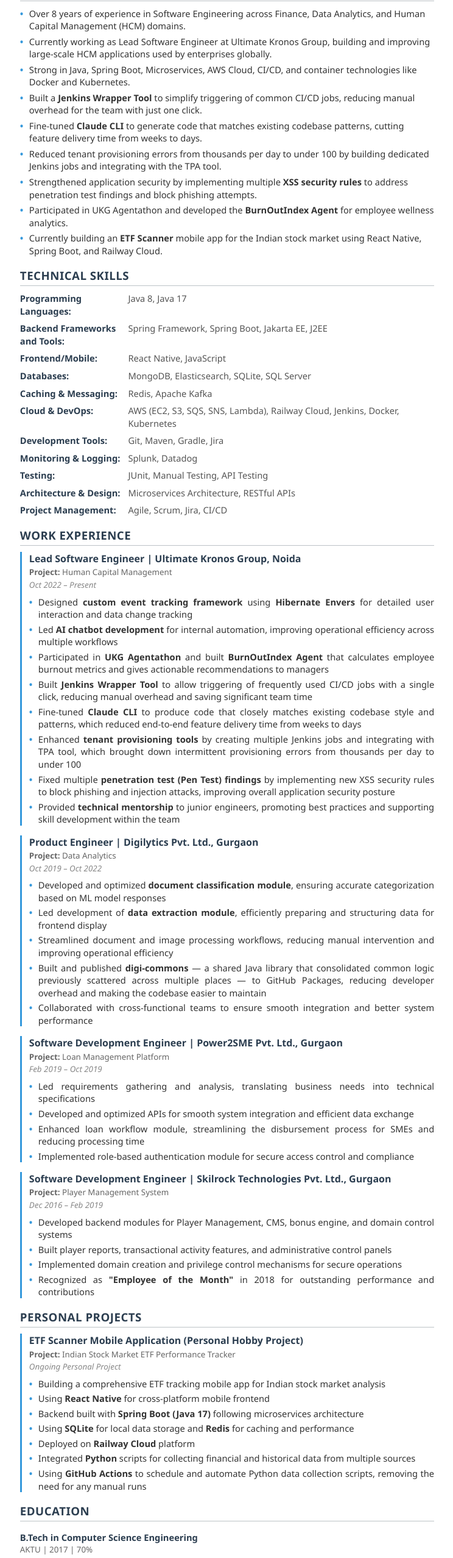
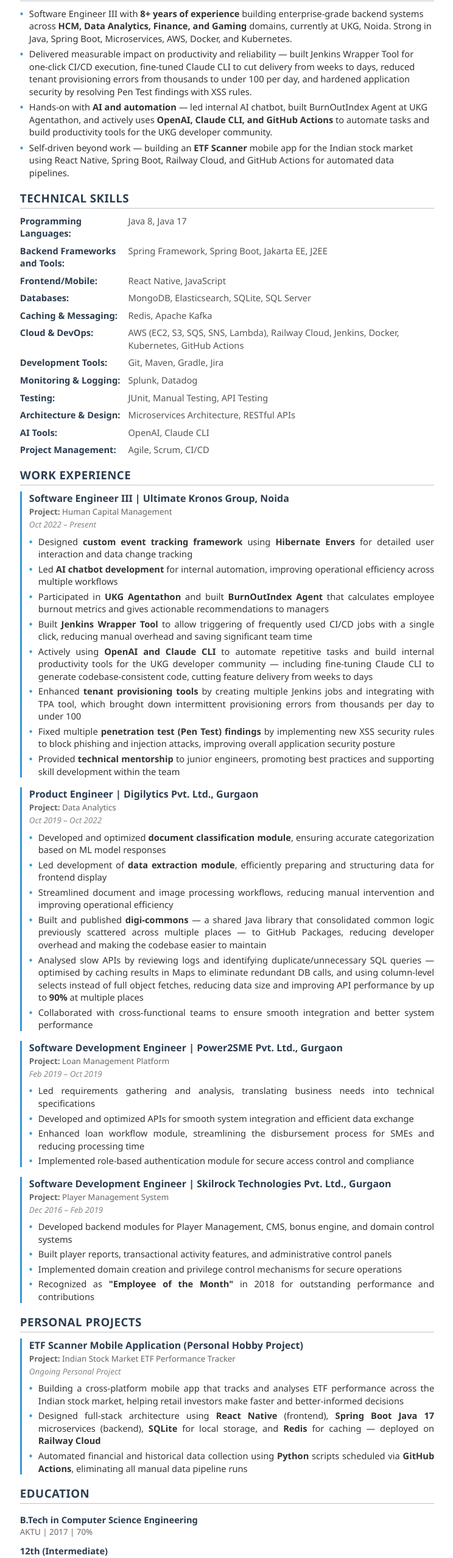
Before and after one commit to iampankajkumar/iampankajkumar.github.io, a plain HTML site: page resume.html in a window 1280 px wide. Shown: the part 240-2795 px from the top of the page at 61% size, without its empty margins (267-1011 px from the left). Drawn offline with Linux system fonts and the light colour scheme.

Commit message:
Revise resume content and structure
Updated resume details, including job title, experience, and skills. Removed highlights section and added education details.

```diff
--- a/resume.html
+++ b/resume.html
@@ -235,9 +235,9 @@
 
     <div class="header">
         <h1>PANKAJ KUMAR</h1>
-        <div style="font-size: 12pt; color: #2c3e50; margin-bottom: 8px;">Lead Software Engineer (Java/J2EE/Jakarta EE)</div>
+        <div style="font-size: 12pt; color: #2c3e50; margin-bottom: 8px;">Software Engineer III (Java/J2EE/Jakarta EE)</div>
         <div class="contact-info">
-            <strong>Email:</strong> pankajkumar.01869@gmail.com | <strong>Mobile:</strong> +91-8010215963<br>
+            <strong>Email:</strong> <a href="/cdn-cgi/l/email-protection" class="__cf_email__" data-cfemail="e393828d88828988968e8291cdd3d2dbd5daa3848e828a8fcd808c8e">[email&#160;protected]</a> | <strong>Mobile:</strong> +91-8010215963<br>
             <strong>Location:</strong> Noida, Uttar Pradesh | <strong>LinkedIn:</strong> www.linkedin.com/in/iampankajkumar
         </div>
     </div>
@@ -245,15 +245,10 @@
     <div class="section summary">
         <h2 class="section-title">Profile Summary</h2>
         <ul>
-            <li>Over 8 years of experience in Software Engineering across Finance, Data Analytics, and Human Capital Management (HCM) domains.</li>
-            <li>Currently working as Lead Software Engineer at Ultimate Kronos Group, building and improving large-scale HCM applications used by enterprises globally.</li>
-            <li>Strong in Java, Spring Boot, Microservices, AWS Cloud, CI/CD, and container technologies like Docker and Kubernetes.</li>
-            <li>Built a <strong>Jenkins Wrapper Tool</strong> to simplify triggering of common CI/CD jobs, reducing manual overhead for the team with just one click.</li>
-            <li>Fine-tuned <strong>Claude CLI</strong> to generate code that matches existing codebase patterns, cutting feature delivery time from weeks to days.</li>
-            <li>Reduced tenant provisioning errors from thousands per day to under 100 by building dedicated Jenkins jobs and integrating with the TPA tool.</li>
-            <li>Strengthened application security by implementing multiple <strong>XSS security rules</strong> to address penetration test findings and block phishing attempts.</li>
-            <li>Participated in UKG Agentathon and developed the <strong>BurnOutIndex Agent</strong> for employee wellness analytics.</li>
-            <li>Currently building an <strong>ETF Scanner</strong> mobile app for the Indian stock market using React Native, Spring Boot, and Railway Cloud.</li>
+            <li>Software Engineer III with <strong>8+ years of experience</strong> building enterprise-grade backend systems across <strong>HCM, Data Analytics, Finance, and Gaming</strong> domains, currently at UKG, Noida. Strong in Java, Spring Boot, Microservices, AWS, Docker, and Kubernetes.</li>
+            <li>Delivered measurable impact on productivity and reliability — built Jenkins Wrapper Tool for one-click CI/CD execution, fine-tuned Claude CLI to cut delivery from weeks to days, reduced tenant provisioning errors from thousands to under 100 per day, and hardened application security by resolving Pen Test findings with XSS rules.</li>
+            <li>Hands-on with <strong>AI and automation</strong> — led internal AI chatbot, built BurnOutIndex Agent at UKG Agentathon, and actively uses <strong>OpenAI, Claude CLI, and GitHub Actions</strong> to automate tasks and build productivity tools for the UKG developer community.</li>
+            <li>Self-driven beyond work — building an <strong>ETF Scanner</strong> mobile app for the Indian stock market using React Native, Spring Boot, Railway Cloud, and GitHub Actions for automated data pipelines.</li>
         </ul>
     </div>
 
@@ -282,7 +277,7 @@
         </div>
         <div class="skills-grid">
             <div class="skill-category">Cloud &amp; DevOps:</div>
-            <div class="skill-list">AWS (EC2, S3, SQS, SNS, Lambda), Railway Cloud, Jenkins, Docker, Kubernetes</div>
+            <div class="skill-list">AWS (EC2, S3, SQS, SNS, Lambda), Railway Cloud, Jenkins, Docker, Kubernetes, GitHub Actions</div>
         </div>
         <div class="skills-grid">
             <div class="skill-category">Development Tools:</div>
@@ -301,8 +296,12 @@
             <div class="skill-list">Microservices Architecture, RESTful APIs</div>
         </div>
         <div class="skills-grid">
+            <div class="skill-category">AI Tools:</div>
+            <div class="skill-list">OpenAI, Claude CLI</div>
+        </div>
+        <div class="skills-grid">
             <div class="skill-category">Project Management:</div>
-            <div class="skill-list">Agile, Scrum, Jira, CI/CD</div>
+            <div class="skill-list">Agile, Scrum, CI/CD</div>
         </div>
     </div>
 
@@ -311,7 +310,7 @@
 
         <div class="job">
             <div class="job-header">
-                <div class="job-title">Lead Software Engineer | Ultimate Kronos Group, Noida</div>
+                <div class="job-title">Software Engineer III | Ultimate Kronos Group, Noida</div>
                 <div class="company-project"><strong>Project:</strong> Human Capital Management</div>
                 <div class="duration">Oct 2022 – Present</div>
             </div>
@@ -321,7 +320,7 @@
                     <li>Led <strong>AI chatbot development</strong> for internal automation, improving operational efficiency across multiple workflows</li>
                     <li>Participated in <strong>UKG Agentathon</strong> and built <strong>BurnOutIndex Agent</strong> that calculates employee burnout metrics and gives actionable recommendations to managers</li>
                     <li>Built <strong>Jenkins Wrapper Tool</strong> to allow triggering of frequently used CI/CD jobs with a single click, reducing manual overhead and saving significant team time</li>
-                    <li>Fine-tuned <strong>Claude CLI</strong> to produce code that closely matches existing codebase style and patterns, which reduced end-to-end feature delivery time from weeks to days</li>
+                    <li>Actively using <strong>OpenAI and Claude CLI</strong> to automate repetitive tasks and build internal productivity tools for the UKG developer community — including fine-tuning Claude CLI to generate codebase-consistent code, cutting feature delivery from weeks to days</li>
                     <li>Enhanced <strong>tenant provisioning tools</strong> by creating multiple Jenkins jobs and integrating with TPA tool, which brought down intermittent provisioning errors from thousands per day to under 100</li>
                     <li>Fixed multiple <strong>penetration test (Pen Test) findings</strong> by implementing new XSS security rules to block phishing and injection attacks, improving overall application security posture</li>
                     <li>Provided <strong>technical mentorship</strong> to junior engineers, promoting best practices and supporting skill development within the team</li>
@@ -341,6 +340,7 @@
                     <li>Led development of <strong>data extraction module</strong>, efficiently preparing and structuring data for frontend display</li>
                     <li>Streamlined document and image processing workflows, reducing manual intervention and improving operational efficiency</li>
                     <li>Built and published <strong>digi-commons</strong> — a shared Java library that consolidated common logic previously scattered across multiple places — to GitHub Packages, reducing developer overhead and making the codebase easier to maintain</li>
+                    <li>Analysed slow APIs by reviewing logs and identifying duplicate/unnecessary SQL queries — optimised by caching results in Maps to eliminate redundant DB calls, and using column-level selects instead of full object fetches, reducing data size and improving API performance by up to <strong>90%</strong> at multiple places</li>
                     <li>Collaborated with cross-functional teams to ensure smooth integration and better system performance</li>
                 </ul>
             </div>
@@ -389,13 +389,9 @@
             </div>
             <div class="responsibilities">
                 <ul>
-                    <li>Building a comprehensive ETF tracking mobile app for Indian stock market analysis</li>
-                    <li>Using <strong>React Native</strong> for cross-platform mobile frontend</li>
-                    <li>Backend built with <strong>Spring Boot (Java 17)</strong> following microservices architecture</li>
-                    <li>Using <strong>SQLite</strong> for local data storage and <strong>Redis</strong> for caching and performance</li>
-                    <li>Deployed on <strong>Railway Cloud</strong> platform</li>
-                    <li>Integrated <strong>Python</strong> scripts for collecting financial and historical data from multiple sources</li>
-                    <li>Using <strong>GitHub Actions</strong> to schedule and automate Python data collection scripts, removing the need for any manual runs</li>
+                    <li>Building a cross-platform mobile app that tracks and analyses ETF performance across the Indian stock market, helping retail investors make faster and better-informed decisions</li>
+                    <li>Designed full-stack architecture using <strong>React Native</strong> (frontend), <strong>Spring Boot Java 17</strong> microservices (backend), <strong>SQLite</strong> for local storage, and <strong>Redis</strong> for caching — deployed on <strong>Railway Cloud</strong></li>
+                    <li>Automated financial and historical data collection using <strong>Python</strong> scripts scheduled via <strong>GitHub Actions</strong>, eliminating all manual data pipeline runs</li>
                 </ul>
             </div>
         </div>
@@ -409,18 +405,18 @@
                 <div class="education-details">AKTU | 2017 | 70%</div>
             </div>
         </div>
-    </div>
-
-    <div class="section highlights">
-        <h2 class="section-title">Core Competencies &amp; Highlights</h2>
-        <ul>
-            <li><strong>Employee of the Month Recognition:</strong> Recognised at Skilrock Technologies in 2018 for outstanding performance and contributions</li>
-            <li><strong>AI-Powered Delivery:</strong> Fine-tuned Claude CLI to match codebase patterns, reducing feature delivery time from weeks to days</li>
-            <li><strong>DevOps Tooling:</strong> Built Jenkins Wrapper Tool to simplify common CI/CD job execution with single-click access</li>
-            <li><strong>Security Hardening:</strong> Resolved multiple Pen Test findings by implementing XSS security rules to block phishing and injection attacks</li>
-            <li><strong>UKG Agentathon Participant:</strong> Developed BurnOutIndex Agent for employee wellness analytics and manager recommendations</li>
-            <li><strong>Technical Leadership:</strong> Application Development, Database Optimisation, Microservices Architecture, and Team Mentorship</li>
-        </ul>
+        <div class="education-item">
+            <div>
+                <div class="degree">12th (Intermediate)</div>
+                <div class="education-details">2012 | 78%</div>
+            </div>
+        </div>
+        <div class="education-item">
+            <div>
+                <div class="degree">10th (High School)</div>
+                <div class="education-details">2010 | 63%</div>
+            </div>
+        </div>
     </div>
 
     <div class="section">
@@ -438,14 +434,8 @@
             <div class="personal-value">Noida, Uttar Pradesh</div>
         </div>
     </div>
-</body>
+<script data-cfasync="false" src="/cdn-cgi/scripts/5c5dd728/cloudflare-static/email-decode.min.js"></script></body>
 
 <script>
     function downloadPDF() {
-        const downloadButtons = document.querySelector('.download-buttons');
-        downloadButtons.style.display = 'none';
-        window.print();
-        setTimeout(() => { downloadButtons.style.display = 'flex'; }, 1000);
-    }
-</script>
-</html>
+        cons
```
